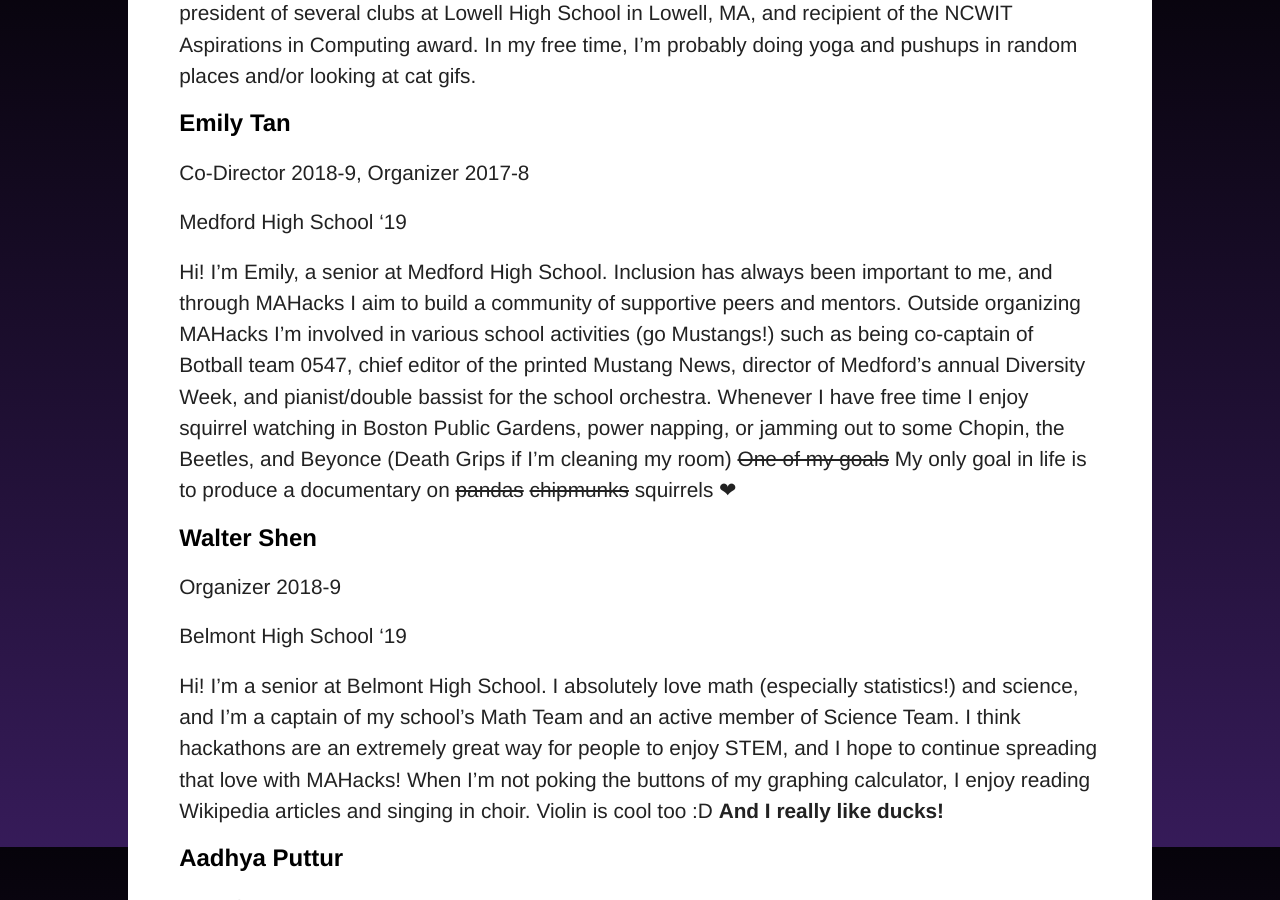
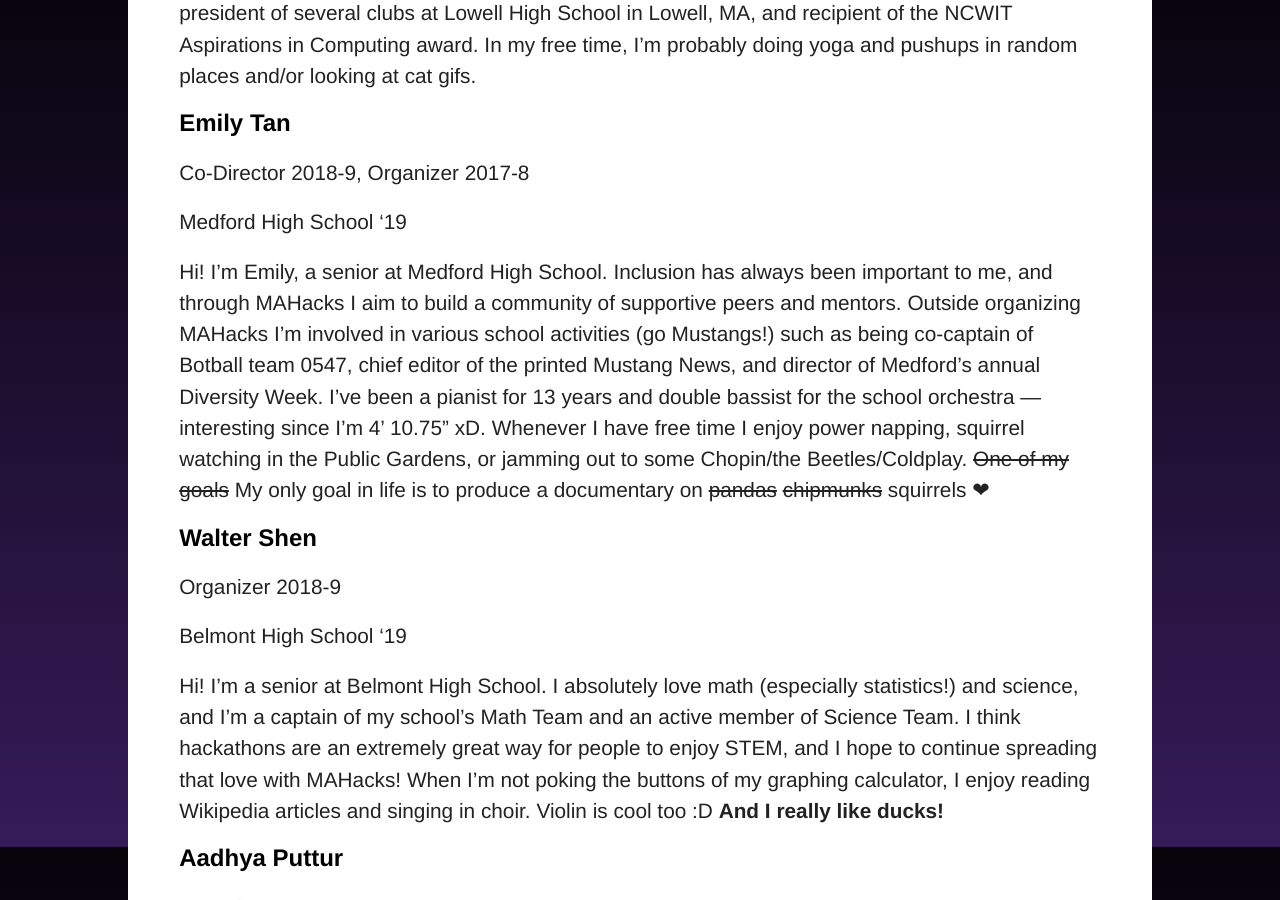
Before and after one commit to mahacks/old-website, a Jekyll site: the page built from about.md, in a window 1280 px wide and 900 px high, scrolled down 953 px. Built offline with Jekyll 4.4.1, drawn with Linux system fonts in a browser that asks for light colours; some web fonts are replaced.

Commit message:
mas shortening

```diff
--- a/about.md
+++ b/about.md
@@ -25,7 +25,7 @@ Co-Director 2018-9, Organizer 2017-8
 
 Medford High School ‘19
 
-Hi! I’m Emily, a senior at Medford High School. Inclusion has always been important to me, and through MAHacks I aim to build a community of supportive peers and mentors. Outside  organizing MAHacks I’m involved in various school activities (go Mustangs!) such as being co-captain of Botball team 0547, chief editor of the printed Mustang News, director of Medford’s annual Diversity Week, and pianist/double bassist for the school orchestra. Whenever I have free time I enjoy squirrel watching in Boston Public Gardens, power napping, or jamming out to some Chopin, the Beetles, and Beyonce (Death Grips if I’m cleaning my room) ~~One of my goals~~ My only goal in life is to produce a documentary on ~~pandas~~ ~~chipmunks~~ squirrels ❤
+Hi! I’m Emily, a senior at Medford High School. Inclusion has always been important to me, and through MAHacks I aim to build a community of supportive peers and mentors. Outside  organizing MAHacks I’m involved in various school activities (go Mustangs!) such as being co-captain of Botball team 0547, chief editor of the printed Mustang News, and director of Medford’s annual Diversity Week. I've been a pianist for 13 years and double bassist for the school orchestra — interesting since I'm 4' 10.75" xD. Whenever I have free time I enjoy power napping, squirrel watching in the Public Gardens, or jamming out to some Chopin/the Beetles/Coldplay. ~~One of my goals~~ My only goal in life is to produce a documentary on ~~pandas~~ ~~chipmunks~~ squirrels ❤
 
 ### Walter Shen
 
```
